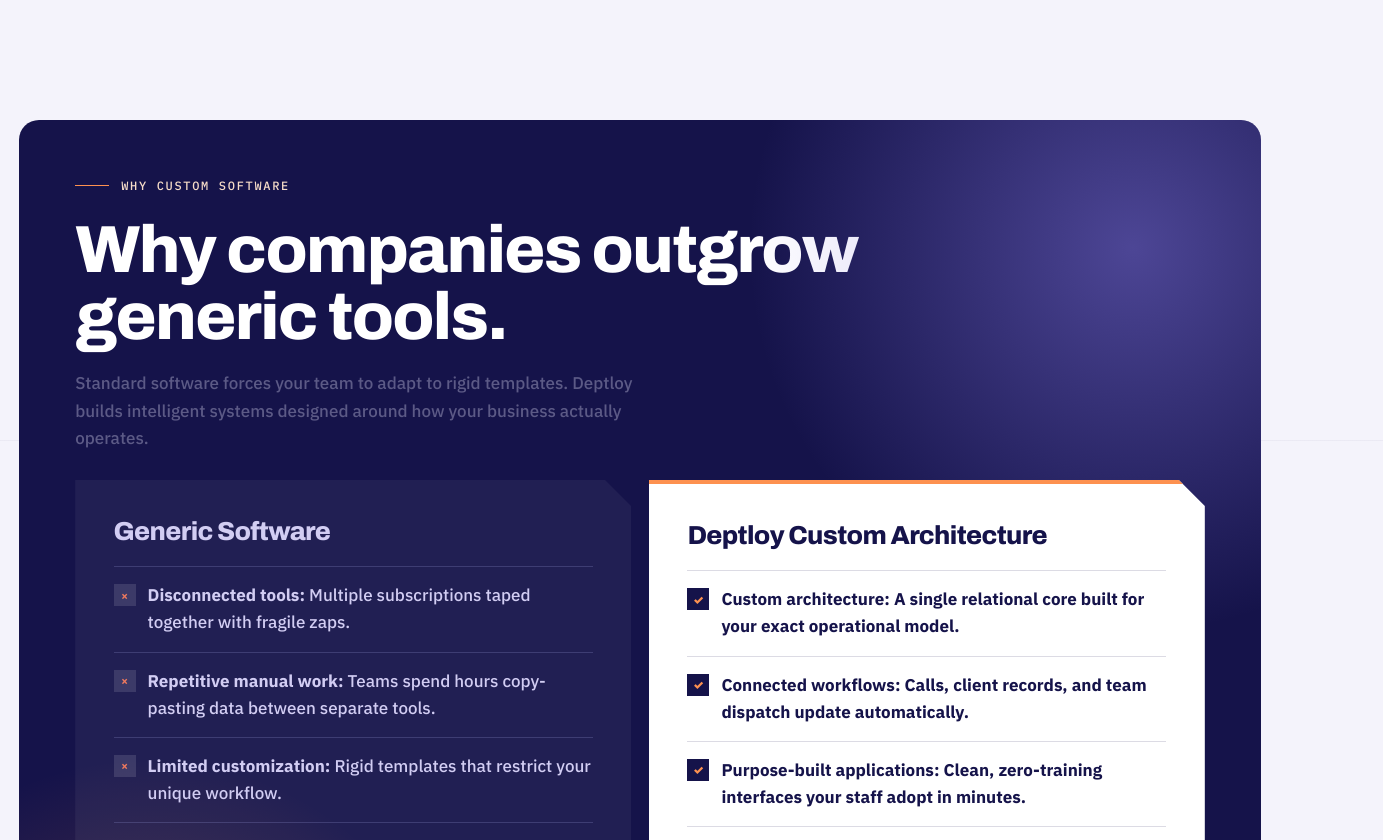
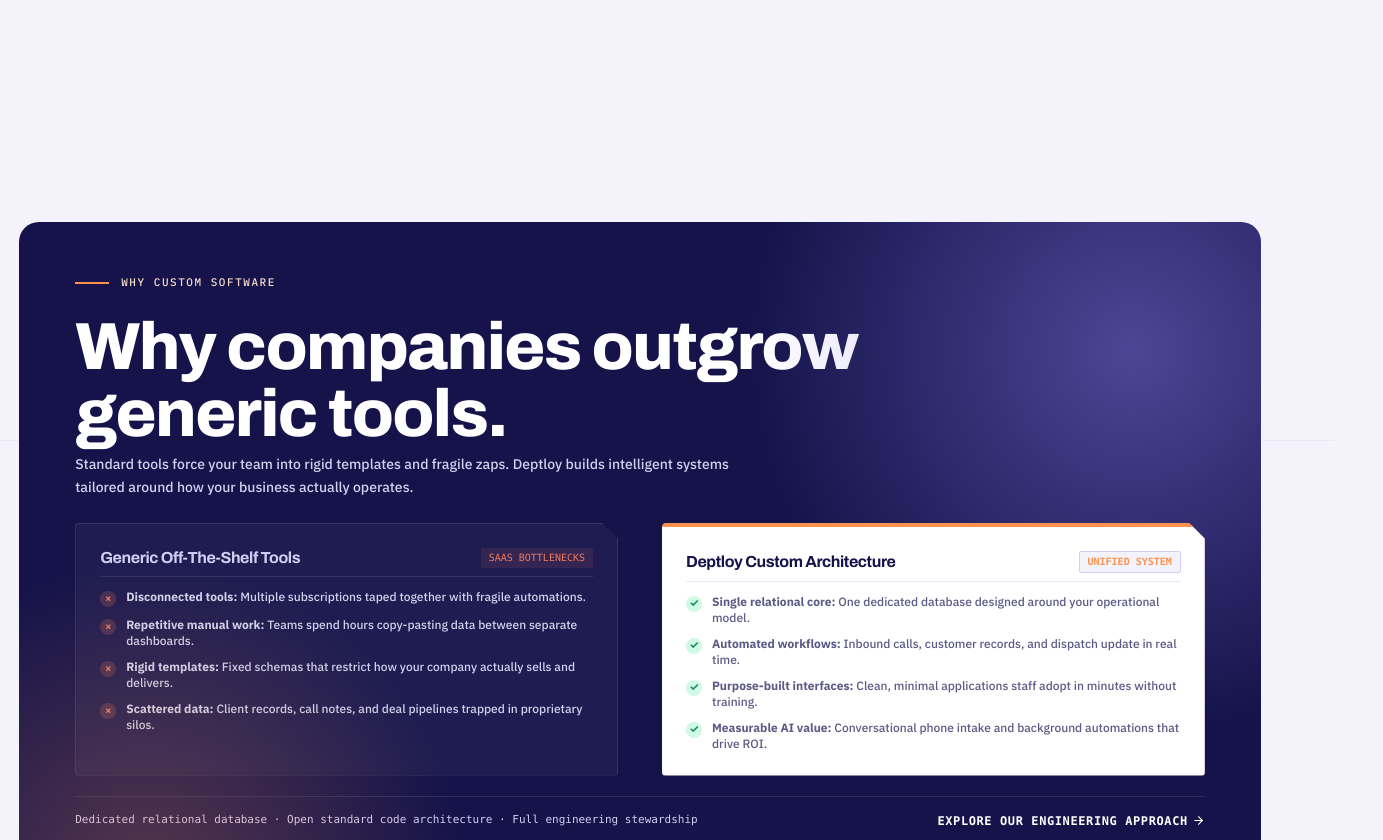
Before and after one commit to deptloy-devs/Deptloy, a Next.js app: page / in a window 1280 px wide. Shown: the part 1960-2800 px from the top of the page, 1383 px wide, since content can reach past the window. Built offline with nearby package versions, Linux system fonts and the light colour scheme.

Commit message:
feat(home): streamline homepage flow, add gap before Why Custom Software, and scale down section

```diff
--- a/src/app/(marketing)/page.tsx
+++ b/src/app/(marketing)/page.tsx
@@ -1,10 +1,7 @@
 import type { Metadata } from "next";
 import { Hero } from "@/components/marketing/Hero";
+import { AssemblyTrack } from "@/components/marketing/AssemblyTrack";
 import { WhyDeptloySection } from "@/components/marketing/WhyDeptloySection";
-import { AssemblyTrack } from "@/components/marketing/AssemblyTrack";
-import { ExpertiseSection } from "@/components/marketing/ExpertiseSection";
-import { FeaturedProjectsSection } from "@/components/marketing/FeaturedProjectsSection";
-import { ShortProcessSection } from "@/components/marketing/ShortProcessSection";
 import { SimpleFinalCta } from "@/components/marketing/SimpleFinalCta";
 
 export const metadata: Metadata = {
@@ -20,22 +17,13 @@ export default function HomePage() {
       {/* 1. Hero with animated Dep */}
       <Hero />
 
-      {/* 2. Animated Connected System (AssemblyTrack) */}
+      {/* 2. Animated Connected System */}
       <AssemblyTrack />
 
-      {/* 3. Why Custom Software (Comparison) */}
+      {/* 3. Why Custom Software (Compact comparison with comfortable spacing) */}
       <WhyDeptloySection />
 
-      {/* 4. Engineering Capabilities */}
-      <ExpertiseSection />
-
-      {/* 5. Featured Projects */}
-      <FeaturedProjectsSection />
-
-      {/* 6. Three-Step Process */}
-      <ShortProcessSection />
-
-      {/* 7. Final Contact CTA */}
+      {/* 4. Final Contact CTA */}
       <SimpleFinalCta />
     </>
   );
--- a/src/components/marketing/WhyDeptloySection.tsx
+++ b/src/components/marketing/WhyDeptloySection.tsx
@@ -6,67 +6,119 @@ import { ArrowRight } from "lucide-react";
 
 export function WhyDeptloySection() {
   return (
-    <section className="dark" id="why" style={{ padding: "56px 0" }}>
+    <section
+      className="dark"
+      id="why"
+      style={{
+        marginTop: "clamp(64px, 8vw, 104px)",
+        padding: "clamp(36px, 4.5vw, 52px) 0",
+      }}
+    >
       <div className="wrap">
-        <span className="k">Why Custom Software</span>
-        <h2>Why companies outgrow generic tools.</h2>
-        <p className="lead2" style={{ maxWidth: "34em" }}>
-          Standard software forces your team to adapt to rigid templates. Deptloy builds intelligent systems designed around how your business actually operates.
+        <span className="k" style={{ fontSize: "11px" }}>Why Custom Software</span>
+        <h2 className="text-2xl sm:text-3xl lg:text-4xl font-extrabold text-white mt-1 leading-tight">
+          Why companies outgrow generic tools.
+        </h2>
+        <p className="text-xs sm:text-sm text-[#cfd2ee] max-w-2xl mt-1.5 leading-relaxed">
+          Standard tools force your team into rigid templates and fragile zaps. Deptloy builds intelligent systems tailored around how your business actually operates.
         </p>
 
-        <div className="cmp" style={{ marginTop: "28px" }}>
+        <div className="grid grid-cols-1 md:grid-cols-2 gap-4 lg:gap-5 mt-6">
           {/* Column A: Generic software */}
-          <div className="col a">
-            <h3>Generic Software</h3>
-            <div>
-              <b style={{ color: "#ef7a5e" }}>×</b>
-              <span><strong>Disconnected tools:</strong> Multiple subscriptions taped together with fragile zaps.</span>
+          <div
+            className="p-5 sm:p-6 bg-white/[0.04] border border-white/10 rounded-sm"
+            style={{
+              clipPath: "polygon(0 0, calc(100% - 16px) 0, 100% 16px, 100% 100%, 0 100%)",
+            }}
+          >
+            <div className="flex items-center justify-between pb-2 mb-3 border-b border-white/10">
+              <h3 className="text-sm sm:text-base font-bold text-[var(--peri)]">Generic Off-The-Shelf Tools</h3>
+              <span className="text-[10px] font-mono uppercase text-[#ef7a5e] bg-[#ef7a5e]/10 px-2 py-0.5 rounded-xs">
+                SaaS Bottlenecks
+              </span>
             </div>
-            <div>
-              <b style={{ color: "#ef7a5e" }}>×</b>
-              <span><strong>Repetitive manual work:</strong> Teams spend hours copy-pasting data between separate tools.</span>
-            </div>
-            <div>
-              <b style={{ color: "#ef7a5e" }}>×</b>
-              <span><strong>Limited customization:</strong> Rigid templates that restrict your unique workflow.</span>
-            </div>
-            <div>
-              <b style={{ color: "#ef7a5e" }}>×</b>
-              <span><strong>Scattered information:</strong> Client records, call notes, and pipeline data trapped in silos.</span>
+
+            <div className="space-y-2.5 text-xs text-[#cfd2ee]">
+              <div className="flex items-start gap-2.5">
+                <span className="w-4 h-4 rounded-full bg-[#ef7a5e]/20 text-[#ef7a5e] flex items-center justify-center shrink-0 mt-0.5 text-[11px] font-bold">
+                  ×
+                </span>
+                <span><strong>Disconnected tools:</strong> Multiple subscriptions taped together with fragile automations.</span>
+              </div>
+              <div className="flex items-start gap-2.5">
+                <span className="w-4 h-4 rounded-full bg-[#ef7a5e]/20 text-[#ef7a5e] flex items-center justify-center shrink-0 mt-0.5 text-[11px] font-bold">
+                  ×
+                </span>
+                <span><strong>Repetitive manual work:</strong> Teams spend hours copy-pasting data between separate dashboards.</span>
+              </div>
+              <div className="flex items-start gap-2.5">
+                <span className="w-4 h-4 rounded-full bg-[#ef7a5e]/20 text-[#ef7a5e] flex items-center justify-center shrink-0 mt-0.5 text-[11px] font-bold">
+                  ×
+                </span>
+                <span><strong>Rigid templates:</strong> Fixed schemas that restrict how your company actually sells and delivers.</span>
+              </div>
+              <div className="flex items-start gap-2.5">
+                <span className="w-4 h-4 rounded-full bg-[#ef7a5e]/20 text-[#ef7a5e] flex items-center justify-center shrink-0 mt-0.5 text-[11px] font-bold">
+                  ×
+                </span>
+                <span><strong>Scattered data:</strong> Client records, call notes, and deal pipelines trapped in proprietary silos.</span>
+              </div>
             </div>
           </div>
 
-          {/* Column B: Deptloy */}
-          <div className="col b">
-            <h3>Deptloy Custom Architecture</h3>
-            <div>
-              <b style={{ color: "var(--or)" }}>✓</b>
-              <span><strong>Custom architecture:</strong> A single relational core built for your exact operational model.</span>
+          {/* Column B: Deptloy Custom Architecture */}
+          <div
+            className="p-5 sm:p-6 bg-white text-[var(--deep)] border-t-4 border-[var(--or)] shadow-lg rounded-sm"
+            style={{
+              clipPath: "polygon(0 0, calc(100% - 16px) 0, 100% 16px, 100% 100%, 0 100%)",
+            }}
+          >
+            <div className="flex items-center justify-between pb-2 mb-3 border-b border-[var(--mist)]">
+              <h3 className="text-sm sm:text-base font-bold text-[var(--deep)]">Deptloy Custom Architecture</h3>
+              <span className="text-[10px] font-mono uppercase text-[var(--or)] font-bold bg-[var(--paper)] px-2 py-0.5 border border-[var(--peri)] rounded-xs">
+                Unified System
+              </span>
             </div>
-            <div>
-              <b style={{ color: "var(--or)" }}>✓</b>
-              <span><strong>Connected workflows:</strong> Calls, client records, and team dispatch update automatically.</span>
-            </div>
-            <div>
-              <b style={{ color: "var(--or)" }}>✓</b>
-              <span><strong>Purpose-built applications:</strong> Clean, zero-training interfaces your staff adopt in minutes.</span>
-            </div>
-            <div>
-              <b style={{ color: "var(--or)" }}>✓</b>
-              <span><strong>AI with real value:</strong> Conversational voice intake and automations where they drive measurable ROI.</span>
+
+            <div className="space-y-2.5 text-xs text-[var(--mute)]">
+              <div className="flex items-start gap-2.5">
+                <span className="w-4 h-4 rounded-full bg-emerald-100 text-[#16875b] flex items-center justify-center shrink-0 mt-0.5 text-[11px] font-bold">
+                  ✓
+                </span>
+                <span><strong>Single relational core:</strong> One dedicated database designed around your operational model.</span>
+              </div>
+              <div className="flex items-start gap-2.5">
+                <span className="w-4 h-4 rounded-full bg-emerald-100 text-[#16875b] flex items-center justify-center shrink-0 mt-0.5 text-[11px] font-bold">
+                  ✓
+                </span>
+                <span><strong>Automated workflows:</strong> Inbound calls, customer records, and dispatch update in real time.</span>
+              </div>
+              <div className="flex items-start gap-2.5">
+                <span className="w-4 h-4 rounded-full bg-emerald-100 text-[#16875b] flex items-center justify-center shrink-0 mt-0.5 text-[11px] font-bold">
+                  ✓
+                </span>
+                <span><strong>Purpose-built interfaces:</strong> Clean, minimal applications staff adopt in minutes without training.</span>
+              </div>
+              <div className="flex items-start gap-2.5">
+                <span className="w-4 h-4 rounded-full bg-emerald-100 text-[#16875b] flex items-center justify-center shrink-0 mt-0.5 text-[11px] font-bold">
+                  ✓
+                </span>
+                <span><strong>Measurable AI value:</strong> Conversational phone intake and background automations that drive ROI.</span>
+              </div>
             </div>
           </div>
         </div>
 
-        <div className="mt-8 pt-6 flex items-center justify-between flex-wrap gap-4 border-t border-white/10">
-          <span className="text-xs font-mono text-[#d2cdf3]">
+        {/* Bottom bar */}
+        <div className="mt-5 pt-4 flex items-center justify-between flex-wrap gap-3 border-t border-white/10 text-xs">
+          <span className="text-[11px] font-mono text-[#d2cdf3]">
             Dedicated relational database · Open standard code architecture · Full engineering stewardship
           </span>
           <Link
             href="/how-it-works"
             className="text-xs font-mono font-bold uppercase tracking-wider text-[var(--or)] hover:text-white inline-flex items-center gap-1 transition-colors"
           >
-            Explore our engineering approach <ArrowRight size={14} />
+            Explore our engineering approach <ArrowRight size={13} />
           </Link>
         </div>
       </div>
```
